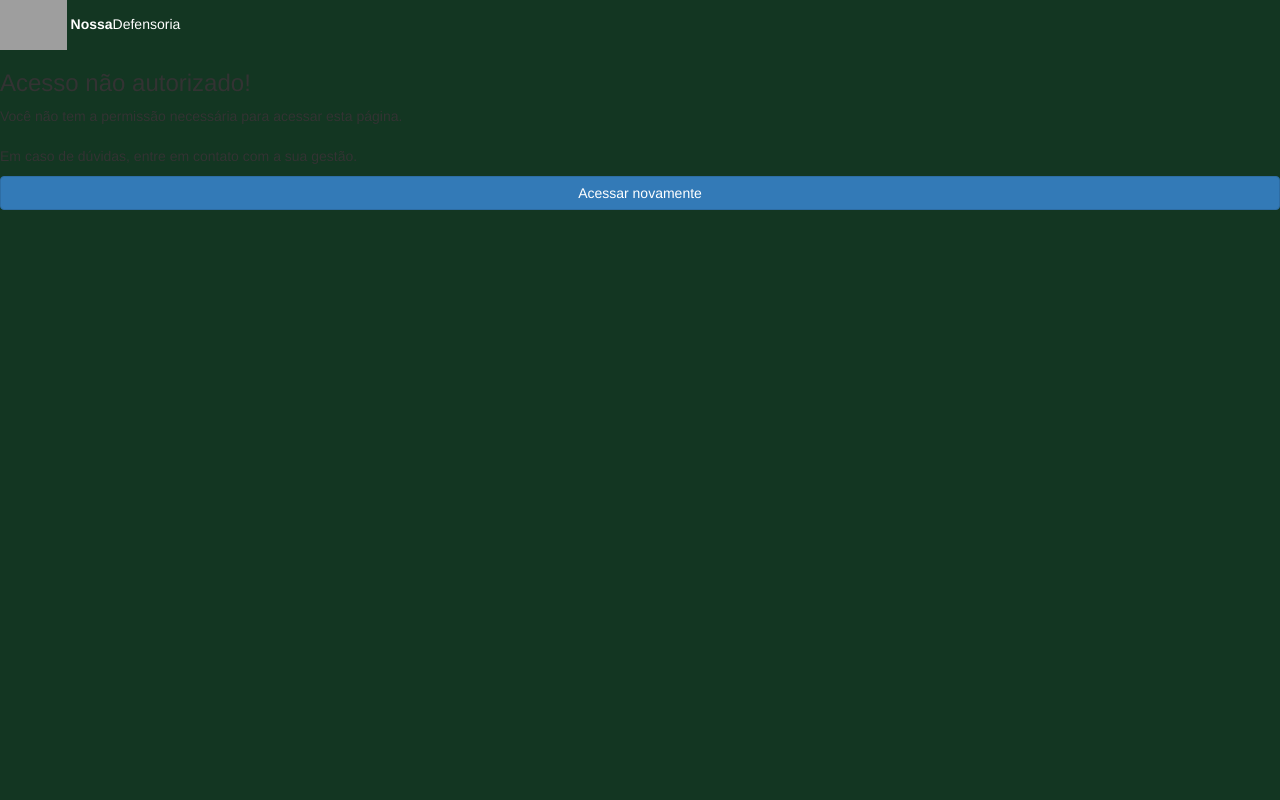
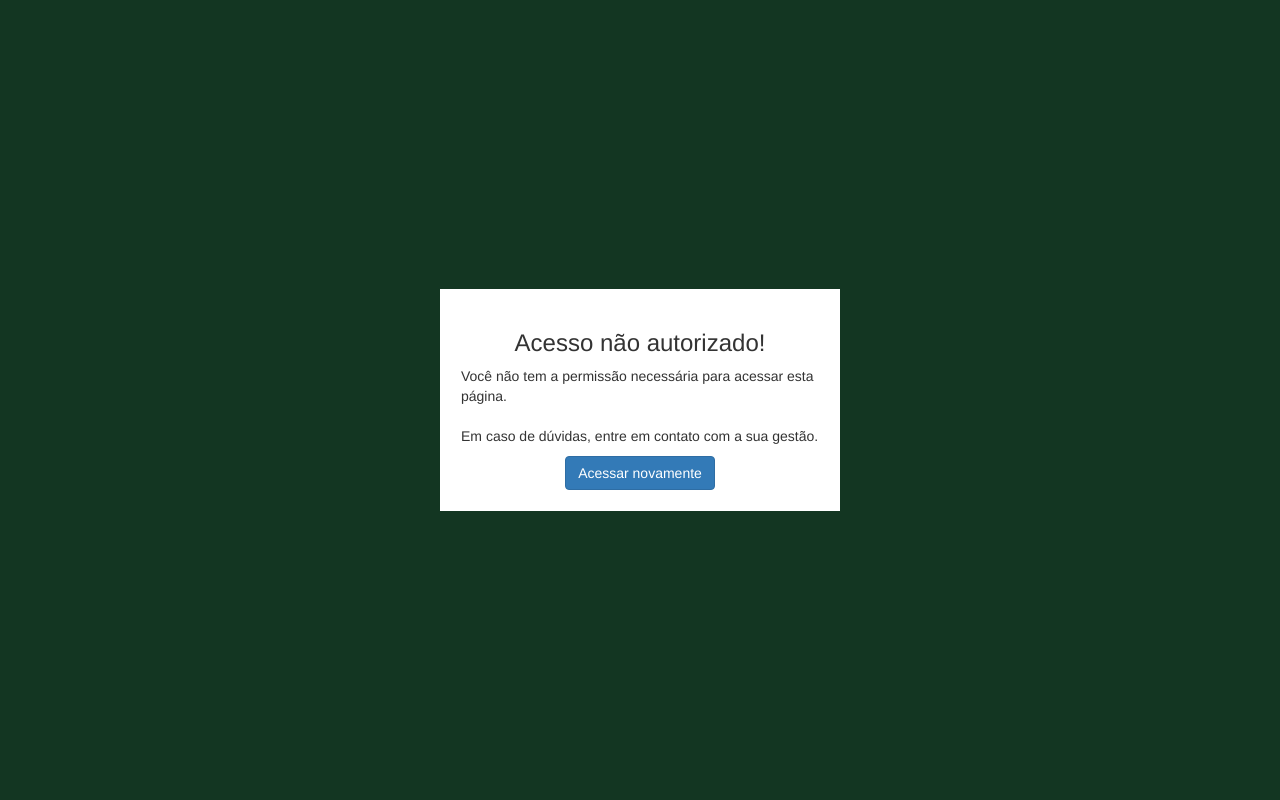
Before and after one commit to allanwilliams/teste_2_origin_github, a Django app: template apps/templates/403.html in a window 1280 px wide. Run offline with Django 3.2, Linux system fonts and the light colour scheme; the template is opened without the code that fills it, so the values that code supplies are empty; parts of the project's set-up code (start-up, migrations or seed data) failed here and were passed over; some libraries are stand-ins or nearby versions; grey boxes are pictures that could not be loaded.

Commit message:
handle erros 404,403,500

```diff
--- a/apps/templates/base_error.html
+++ b/apps/templates/base_error.html
@@ -18,16 +18,30 @@
       <!-- iCheck -->
       <link rel="stylesheet" href="/static/admin/plugins/iCheck/square/blue.css">
       <script src="chrome-extension://mooikfkahbdckldjjndioackbalphokd/assets/prompt.js"></script>
+      <style>
+         .box-login-center {
+            display: flex;
+            width: 100vw;
+            align-items: center;
+            justify-content: center;
+            height: 100vh;
+         }
+
+         .box-center{
+            padding: 1.5em;
+            background-color: #fff;
+            display: flex;
+            align-items: center;
+            flex-direction: column;
+            justify-content: center;
+            max-width: 400px;
+            max-height: 420px;
+         }
+      </style>
    </head>
    <body class="hold-transition login-page" style="background-color: #133622;">
-      <div class="login-box">
-         <div class="login-logo">
-            <img alt="" src="/static/dpge-brasao.png" height="50px">
-            <a href="/" style="color: #fff;">
-            <b>Nossa</b>Defensoria
-            </a>
-         </div>
-         <div class="login-box-body">
+      <div class="login-box box-login-center">
+         <div class="login-box-body box-center">
          {% block content %}{% endblock content %}
 
             <a href="/">
```
Also changed, not shown: apps/users/templates/perfil/user_perfil.html (+7 -3 lines), static/imagens/ESAJ.png (added), static/imagens/PJE.png (added), static/imagens/SEEU.png (added).
